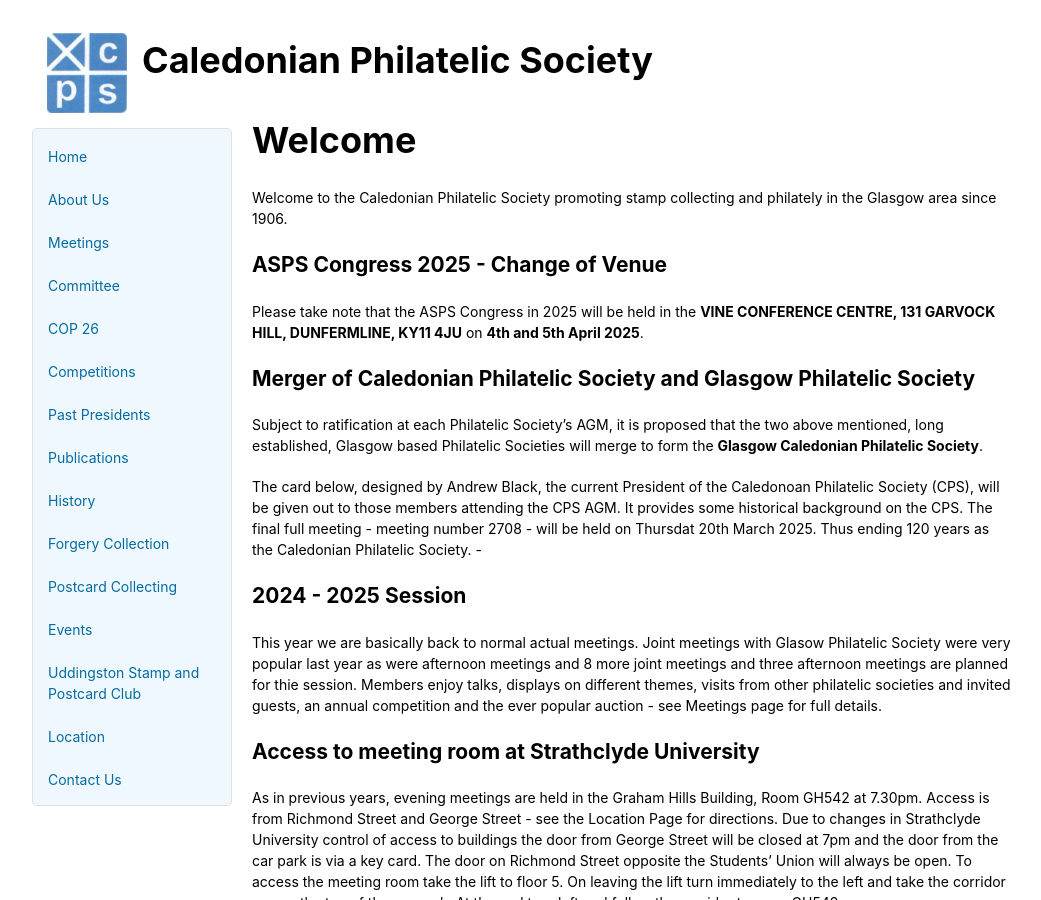
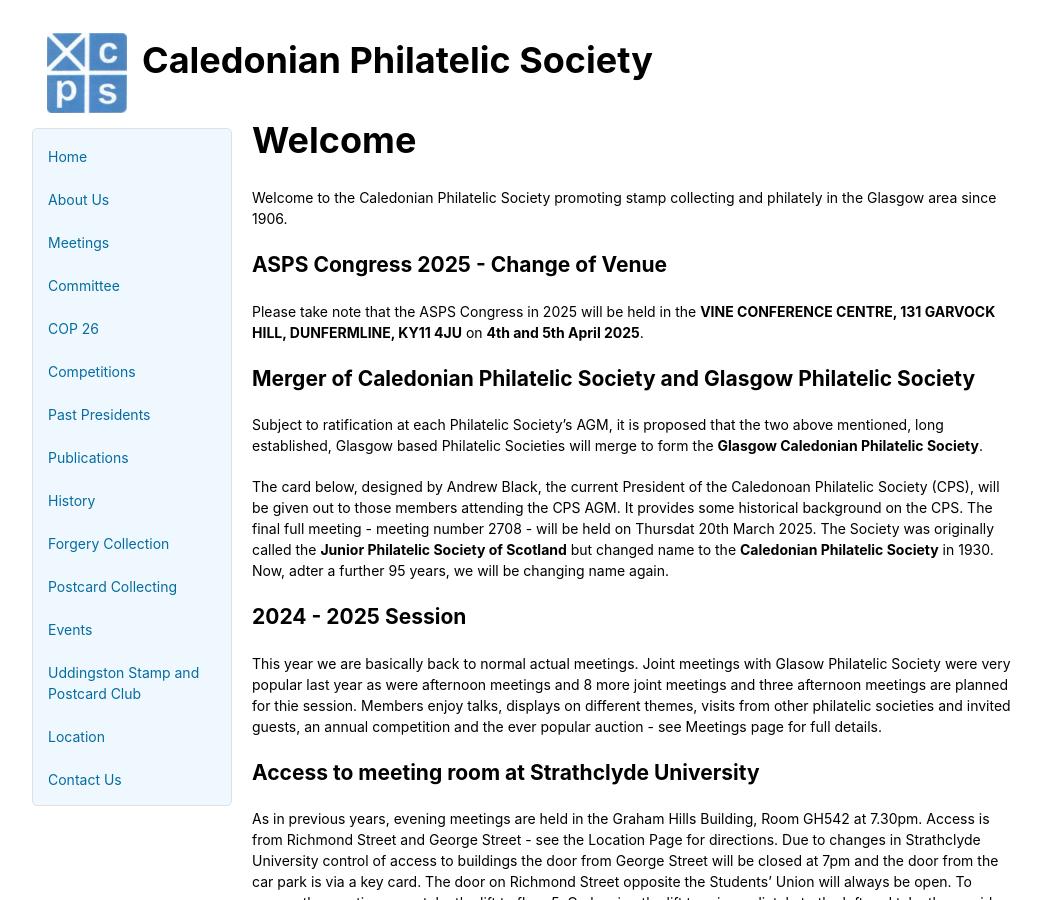
Before and after one commit to astalker/caledonian-stamps, a Jekyll site: the page built from index.md, in a window 1280 px wide and 900 px high. Shown: the whole window, without its empty margins (118-1159 px from the left). Built offline with Jekyll 4.4.1, drawn with Linux system fonts in a browser that asks for light colours; our own code applies the rules of GitHub Pages for plain Markdown files.

Commit message:
Revised merger para

```diff
--- a/index.md
+++ b/index.md
@@ -10,7 +10,7 @@ Please take note that the ASPS Congress in 2025 will be held in the **VINE CONFE
 
 Subject to ratification at each Philatelic Society's AGM, it is proposed that the two above mentioned, long established, Glasgow based Philatelic Societies will merge to form the  **Glasgow Caledonian Philatelic Society**.
 
-The card below, designed by Andrew Black, the current President of the Caledonoan Philatelic Society (CPS), will be given out to those members attending the CPS AGM. It provides some historical background on the CPS. The final full meeting - meeting number 2708 - will be held on Thursdat 20th March 2025. Thus ending 120 years as the Caledonian Philatelic Society. -
+The card below, designed by Andrew Black, the current President of the Caledonoan Philatelic Society (CPS), will be given out to those members attending the CPS AGM. It provides some historical background on the CPS. The final full meeting - meeting number 2708 - will be held on Thursdat 20th March 2025. The Society was originally called the **Junior Philatelic Society of Scotland**  but changed name to the **Caledonian Philatelic Society** in 1930. Now, adter a further 95 years, we will be changing name again.
 
 ## 2024 - 2025 Session
 
```
